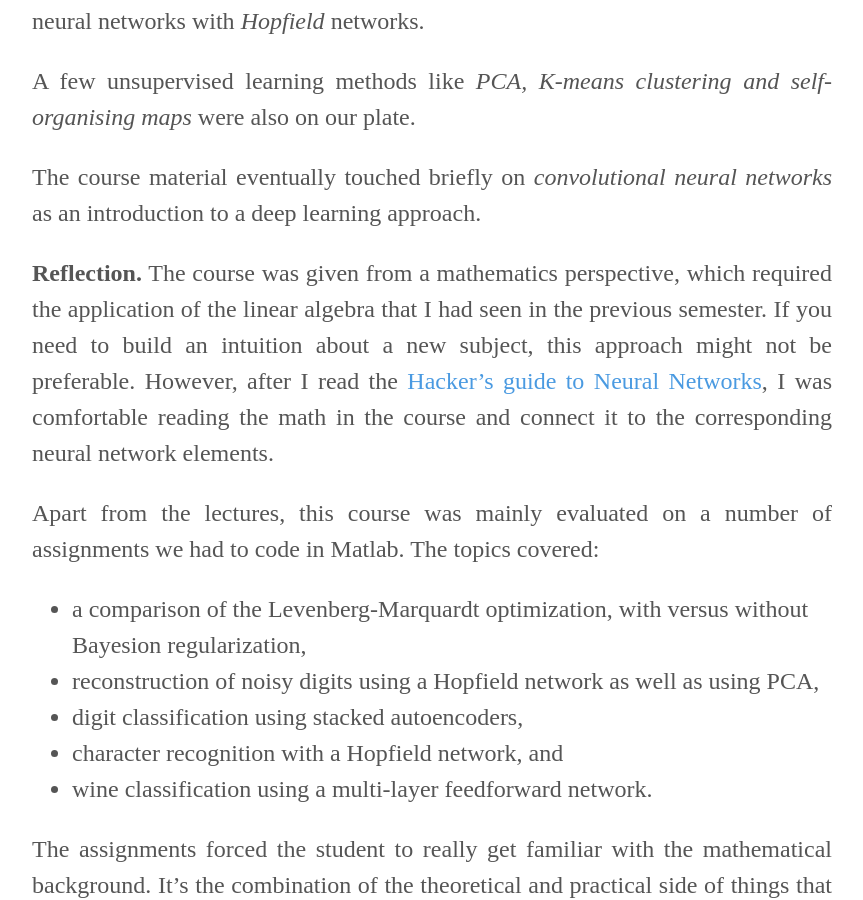
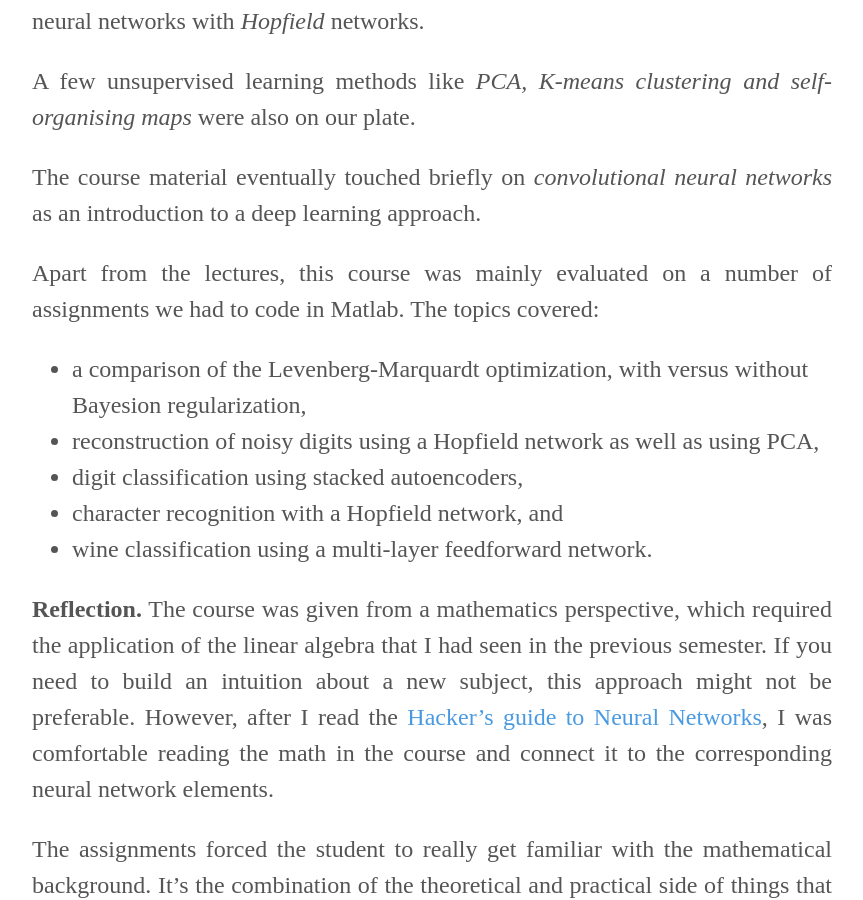
Before and after one commit to jppgks/blog, a Jekyll site: the page built from index.md, in a window 1280 px wide and 900 px high, scrolled down 1750 px. Shown: the whole window, without its empty margins (208-1071 px from the left). Built offline with Jekyll 4.4.1, drawn with Linux system fonts in a browser that asks for light colours; some of the changed lines change nothing that is shown.

```diff
--- a/index.md
+++ b/index.md
@@ -39,12 +39,6 @@
 The course material eventually touched briefly on *convolutional neural networks*
 as an introduction to a deep learning approach.
 
-**Reflection.** The course was given from a mathematics perspective,
-which required the application of the linear algebra that I had seen in the previous semester.
-If you need to build an intuition about a new subject, this approach might not be preferable.
-However, after I read the [Hacker's guide to Neural Networks](http://karpathy.github.io/neuralnets/),
-I was comfortable reading the math in the course and connect it to the corresponding neural network elements.
-
 Apart from the lectures, this course was mainly evaluated on a number of assignments we had to code in Matlab.
 The topics covered:
 - a comparison of the Levenberg-Marquardt optimization, with versus without Bayesion regularization,
@@ -52,6 +46,12 @@
 - digit classification using stacked autoencoders,
 - character recognition with a Hopfield network, and
 - wine classification using a multi-layer feedforward network.
+
+**Reflection.** The course was given from a mathematics perspective,
+which required the application of the linear algebra that I had seen in the previous semester.
+If you need to build an intuition about a new subject, this approach might not be preferable.
+However, after I read the [Hacker's guide to Neural Networks](http://karpathy.github.io/neuralnets/),
+I was comfortable reading the math in the course and connect it to the corresponding neural network elements.
 
 The assignments forced the student to really get familiar with the mathematical background.
 It's the combination of the theoretical and practical side of things that made this course
```
